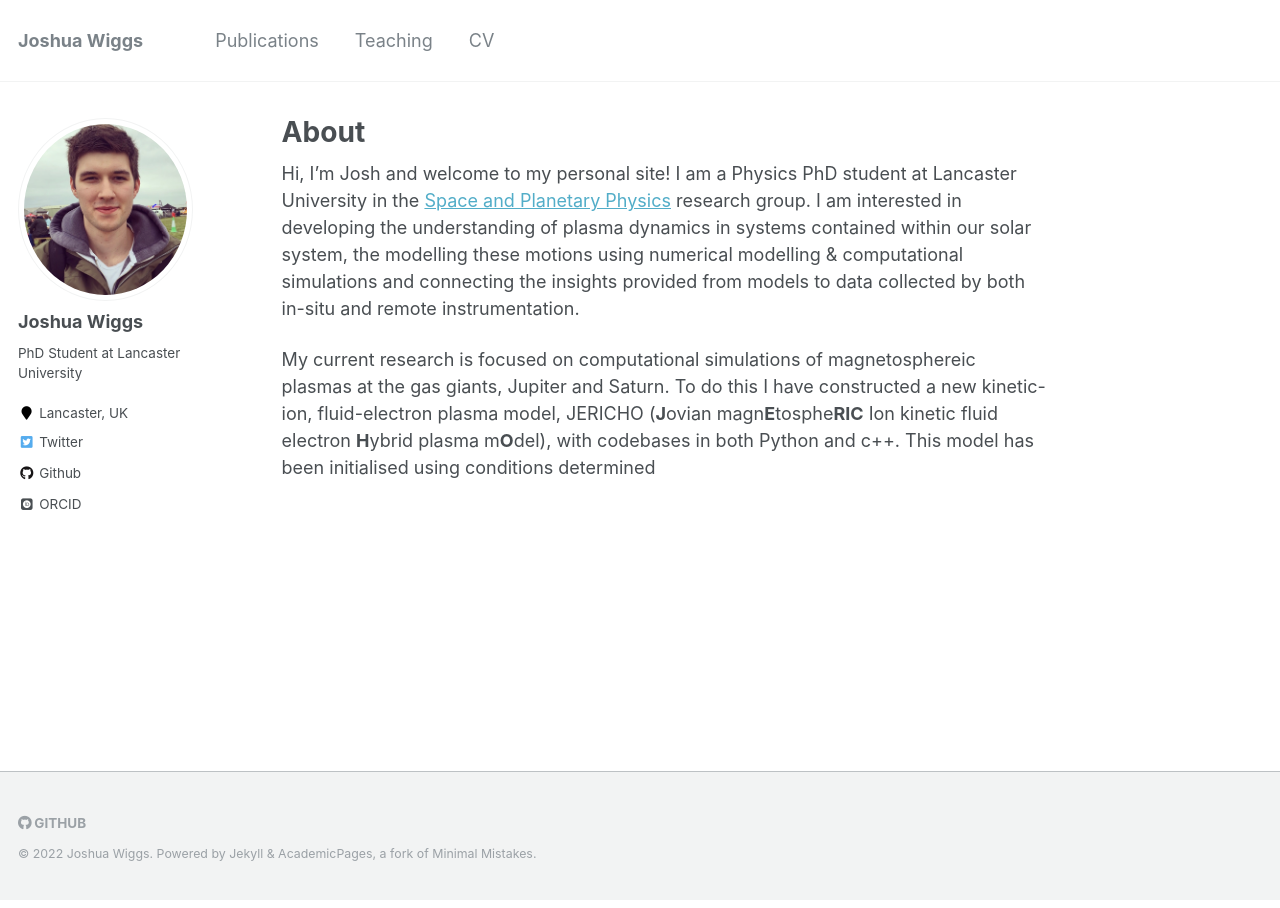
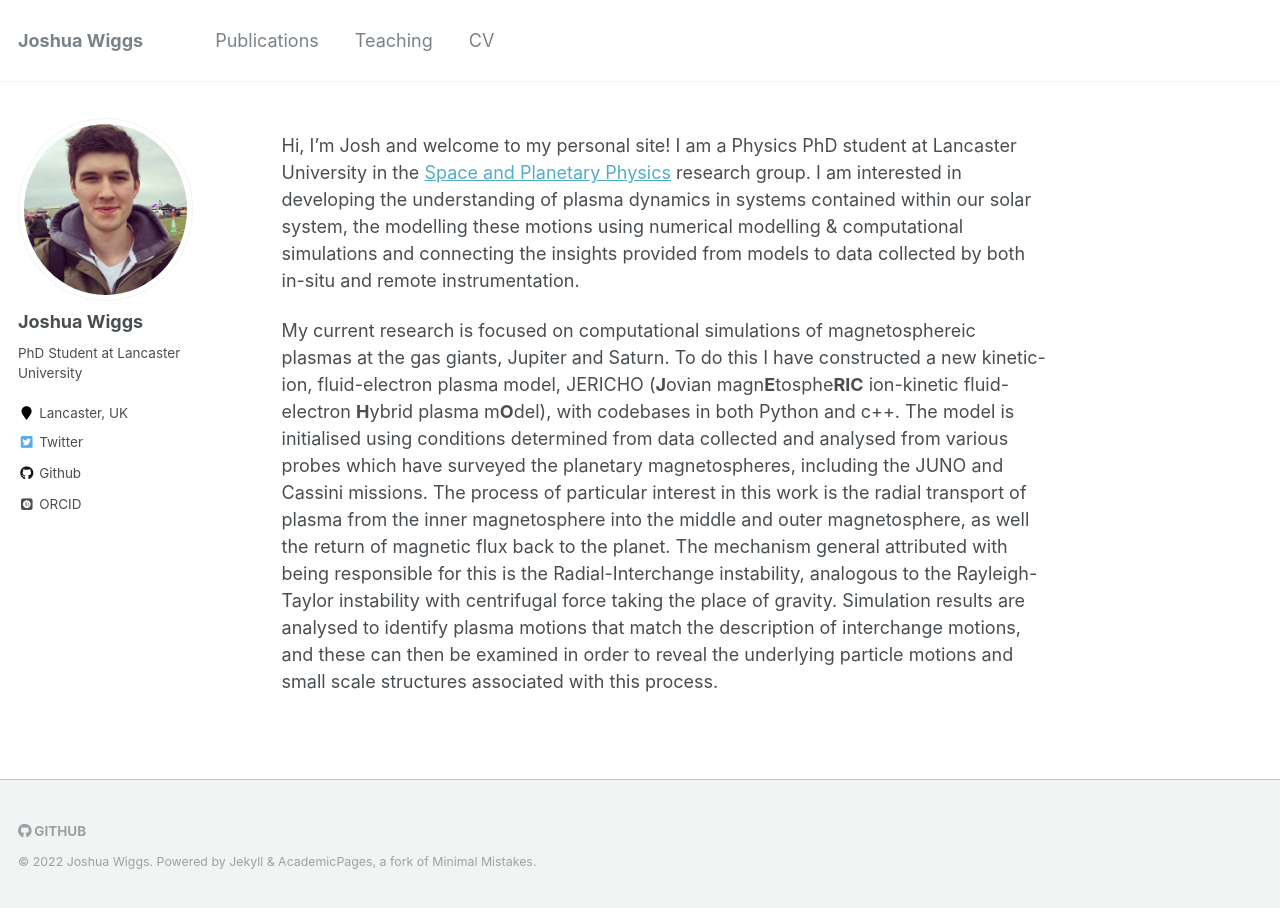
Before and after one commit to JoshWiggs/JoshWiggs.github.io, a Jekyll site: the page built from _pages/about.md, in a window 1280 px wide. Built offline with Jekyll 4.4.1, drawn with Linux system fonts in a browser that asks for light colours; some web fonts are replaced.

Commit message:
More content

```diff
--- a/_pages/about.md
+++ b/_pages/about.md
@@ -1,6 +1,6 @@
 ---
 permalink: /
-title: "About"
+title: ""
 excerpt: "About me"
 author_profile: true
 redirect_from:
@@ -11,4 +11,4 @@ redirect_from:
 Hi, I'm Josh and welcome to my personal site! I am a Physics PhD student at Lancaster University in the [Space and Planetary Physics](https://www.lancaster.ac.uk/physics/research/astrophysics/space-and-planetary-physics/) research group. I am interested in developing the understanding of plasma dynamics in systems contained within our solar system, the modelling these motions using numerical modelling & computational simulations and connecting the insights provided from models to data collected by both in-situ and remote instrumentation.
 
 
-My current research is focused on computational simulations of magnetosphereic plasmas at the gas giants, Jupiter and Saturn. To do this I have constructed a new kinetic-ion, fluid-electron plasma model, JERICHO (**J**ovian magn**E**tosphe**RIC** Ion kinetic fluid electron **H**ybrid plasma m**O**del), with codebases in both Python and c++. This model has been initialised using conditions determined
+My current research is focused on computational simulations of magnetosphereic plasmas at the gas giants, Jupiter and Saturn. To do this I have constructed a new kinetic-ion, fluid-electron plasma model, JERICHO (**J**ovian magn**E**tosphe**RIC** ion-kinetic fluid-electron **H**ybrid plasma m**O**del), with codebases in both Python and c++. The model is initialised using conditions determined from data collected and analysed from various probes which have surveyed the planetary magnetospheres, including the JUNO and Cassini missions. The process of particular interest in this work is the radial transport of plasma from the inner magnetosphere into the middle and outer magnetosphere, as well the return of magnetic flux back to the planet. The mechanism general attributed with being responsible for this is the Radial-Interchange instability, analogous to the Rayleigh-Taylor instability with centrifugal force taking the place of gravity. Simulation results are analysed to identify plasma motions that match the description of interchange motions, and these can then be examined in order to reveal the underlying particle motions and small scale structures associated with this process.
```
